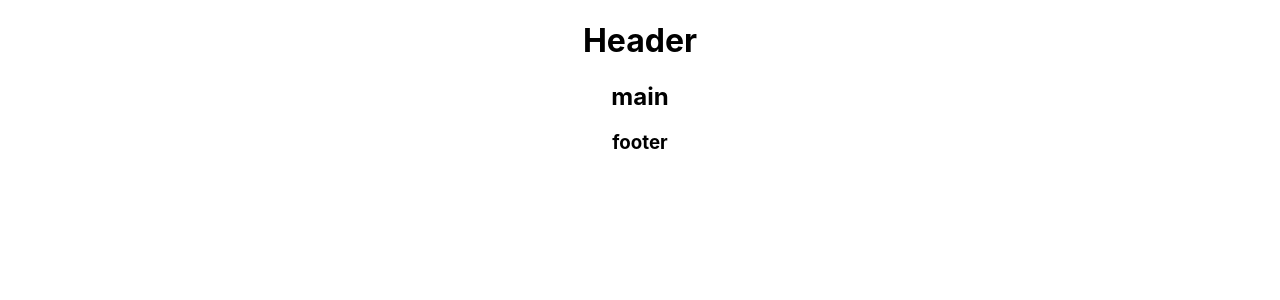
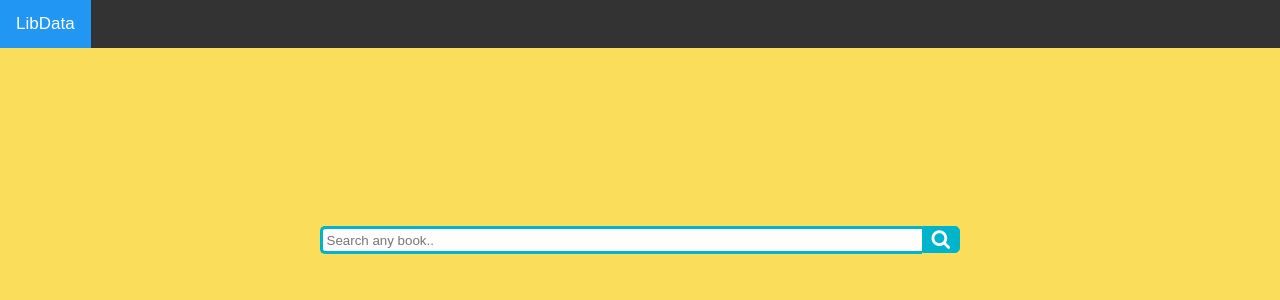
Before and after one commit to sehaj97/BrowseBook, a React (Create React App) app: page / in a window 1280 px wide. Shown: the top 300 px of the page. Built offline with nearby package versions, Linux system fonts and the light colour scheme.

Commit message:
getting data in console

```diff
--- a/public/index.html
+++ b/public/index.html
@@ -4,6 +4,7 @@
     <meta charset="utf-8" />
     <link rel="icon" href="%PUBLIC_URL%/favicon.ico" />
     <meta name="viewport" content="width=device-width, initial-scale=1" />
+    <link rel="stylesheet" href="https://cdnjs.cloudflare.com/ajax/libs/font-awesome/4.7.0/css/font-awesome.min.css">
     <meta name="theme-color" content="#000000" />
     <meta
       name="description"
--- a/src/App.js
+++ b/src/App.js
@@ -1,12 +1,23 @@
-import logo from './logo.svg';
+import React, { useState, useEffect } from 'react';
 import './App.css';
+import Nav from './components/Nav';
+import Search from './components/Search';
 
 function App() {
+
+  const [data, setData] = useState(null);
+
+
+  if(data){
+    console.log("dataobj: ",data);
+  };
   return (
     <div className="App">
-    <h1>Header</h1>
-    <h2>main</h2>
-    <h3>footer</h3>
+      <Nav/>
+      <Search
+        data={data}
+        setData={setData}
+      />
     </div>
   );
 }
--- /dev/null
+++ b/src/components/Nav/index.js
@@ -0,0 +1,11 @@
+import React from 'react';
+import Search from '../Search';
+function Nav() {
+    return (
+        <div class="topnav">
+            <a className="active" href="#home">LibData</a>
+        </div>
+    );
+}
+
+export default Nav;
--- /dev/null
+++ b/src/components/Search/index.js
@@ -0,0 +1,35 @@
+import React, { useState, useEffect } from 'react';
+
+function Search({data, setData}) {
+    const [query, setQuery] = useState('');
+    const [errorMessage, setErrorMessage] = useState('');
+    function handleChange(e) {
+        if (!e.target.value.length) {
+            setErrorMessage(`${e.target.name} is required.`);
+          } else {
+            setErrorMessage('');
+          }
+
+        if (!errorMessage) {
+            setQuery(e.target.value);
+        }
+      }
+      function handleSubmit(e) {
+        e.preventDefault();
+        console.log("err",errorMessage);
+        console.log(query);
+        fetch(`http://openlibrary.org/search.json?title=${query}&fields=title,author_name,isbn,first_publish_year,availability&limit=10`)
+        .then(response => response.json()).then(dataObj => setData({dataObj}))
+      }
+    return (
+        <div class="wrap">
+
+            <form className="search" onSubmit={handleSubmit}>
+                <input type="text" className="searchTerm" placeholder="Search any book.." onChange={handleChange} name="query" />
+                <button className="searchButton" type="submit"><i className="fa fa-search"></i></button>
+            </form>
+        </div>
+    );
+}
+
+export default Search;
--- a/src/index.css
+++ b/src/index.css
@@ -1,13 +1,128 @@
+* {box-sizing: border-box;}
+
 body {
   margin: 0;
-  font-family: -apple-system, BlinkMacSystemFont, 'Segoe UI', 'Roboto', 'Oxygen',
-    'Ubuntu', 'Cantarell', 'Fira Sans', 'Droid Sans', 'Helvetica Neue',
-    sans-serif;
-  -webkit-font-smoothing: antialiased;
-  -moz-osx-font-smoothing: grayscale;
+  font-family: Arial, Helvetica, sans-serif;
+
+  background-color: rgb(250, 221, 91);
 }
 
-code {
-  font-family: source-code-pro, Menlo, Monaco, Consolas, 'Courier New',
-    monospace;
+.topnav {
+  overflow: hidden;
+  background-color: #333;
+  position: fixed;
+  top: 0;
+  width: 100%;
 }
+
+.topnav a {
+  float: left;
+  display: block;
+  color: black;
+  text-align: center;
+  padding: 14px 16px;
+  text-decoration: none;
+  font-size: 17px;
+}
+
+.topnav a:hover {
+  background-color: #ddd;
+  color: black;
+}
+
+.topnav a.active {
+  background-color: #2196F3;
+  color: white;
+}
+
+.topnav .search-container {
+  float: right;
+}
+
+.topnav input[type=text] {
+  padding: 6px;
+  margin-top: 8px;
+  font-size: 17px;
+  border: none;
+}
+
+.topnav .search-container button {
+  float: right;
+  padding: 6px 10px;
+  margin-top: 8px;
+  margin-right: 16px;
+  background: #ddd;
+  font-size: 17px;
+  border: none;
+  cursor: pointer;
+}
+
+.topnav .search-container button:hover {
+  background: #ccc;
+}
+
+@media screen and (max-width: 600px) {
+  .topnav .search-container {
+    float: none;
+  }
+  .topnav a, .topnav input[type=text], .topnav .search-container button {
+    float: none;
+    display: block;
+    text-align: left;
+    width: 100%;
+    margin: 0;
+    padding: 14px;
+  }
+  .topnav input[type=text] {
+    border: 1px solid #ccc;
+  }
+}
+
+.search {
+  width: 100%;
+  position: relative;
+  display: flex;
+}
+
+.searchTerm {
+  width: 100%;
+  border: 3px solid #00B4CC;
+  border-right: none;
+  padding: 3.5px;
+  height: 100%;
+  border-radius: 5px 0 0 5px;
+  outline: none;
+  color: #9DBFAF;
+}
+
+.searchTerm:focus{
+  color: #00B4CC;
+}
+
+.searchButton {
+  width: 40px;
+  height: 100%;
+  border: 1px solid #00B4CC;
+  background: #00B4CC;
+  text-align: center;
+  color: #fff;
+  border-radius: 0 5px 5px 0;
+  cursor: pointer;
+  font-size: 20px;
+}
+
+/*Resize the wrap to see the search bar change!*/
+.wrap{
+  width: 50%;
+  position: absolute;
+  top: 30%;
+  left: 50%;
+  transform: translate(-50%, -50%);
+}
+
+@media screen and (max-width: 480px) {
+  .wrap{
+    width: 90%;
+  }
+
+}
--- a/src/index.js
+++ b/src/index.js
@@ -6,7 +6,7 @@ import reportWebVitals from './reportWebVitals';
 
 ReactDOM.render(
   <React.StrictMode>
-    <App />
+    <App/>
   </React.StrictMode>,
   document.getElementById('root')
 );
```
